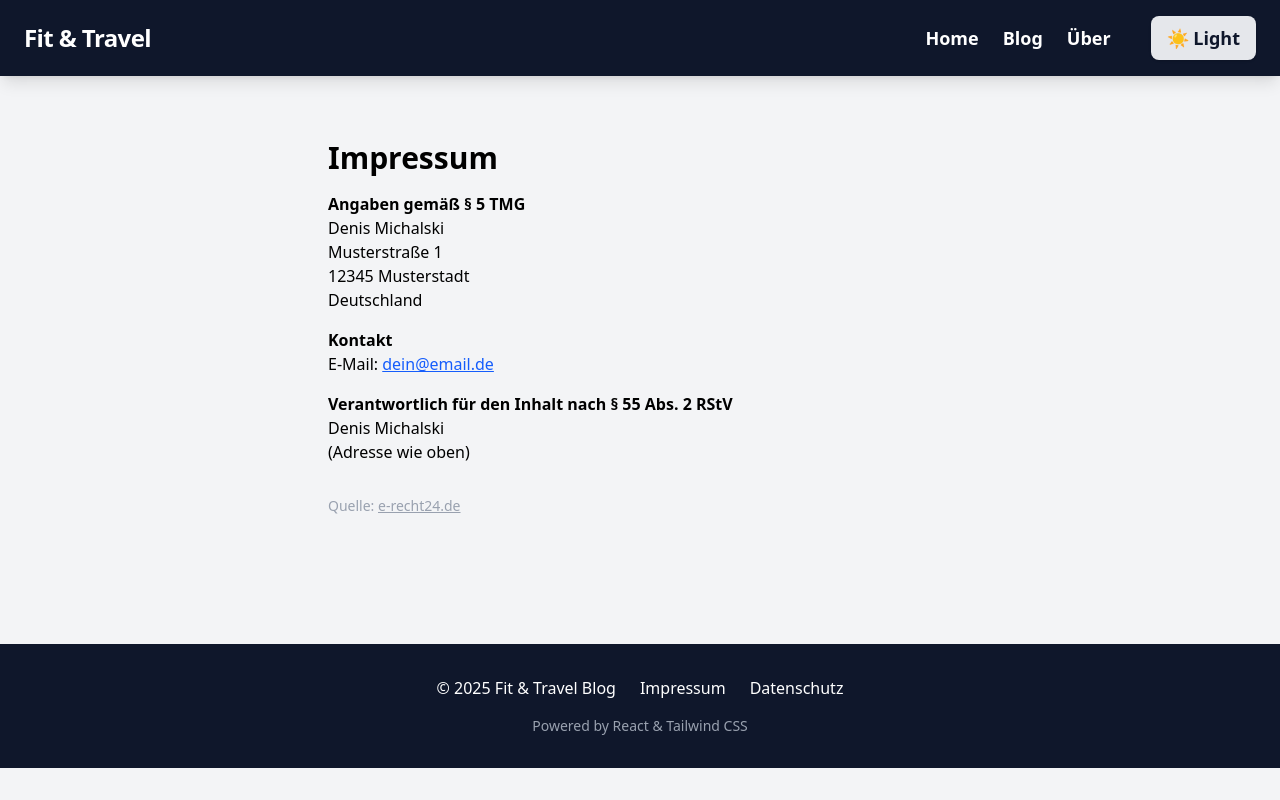
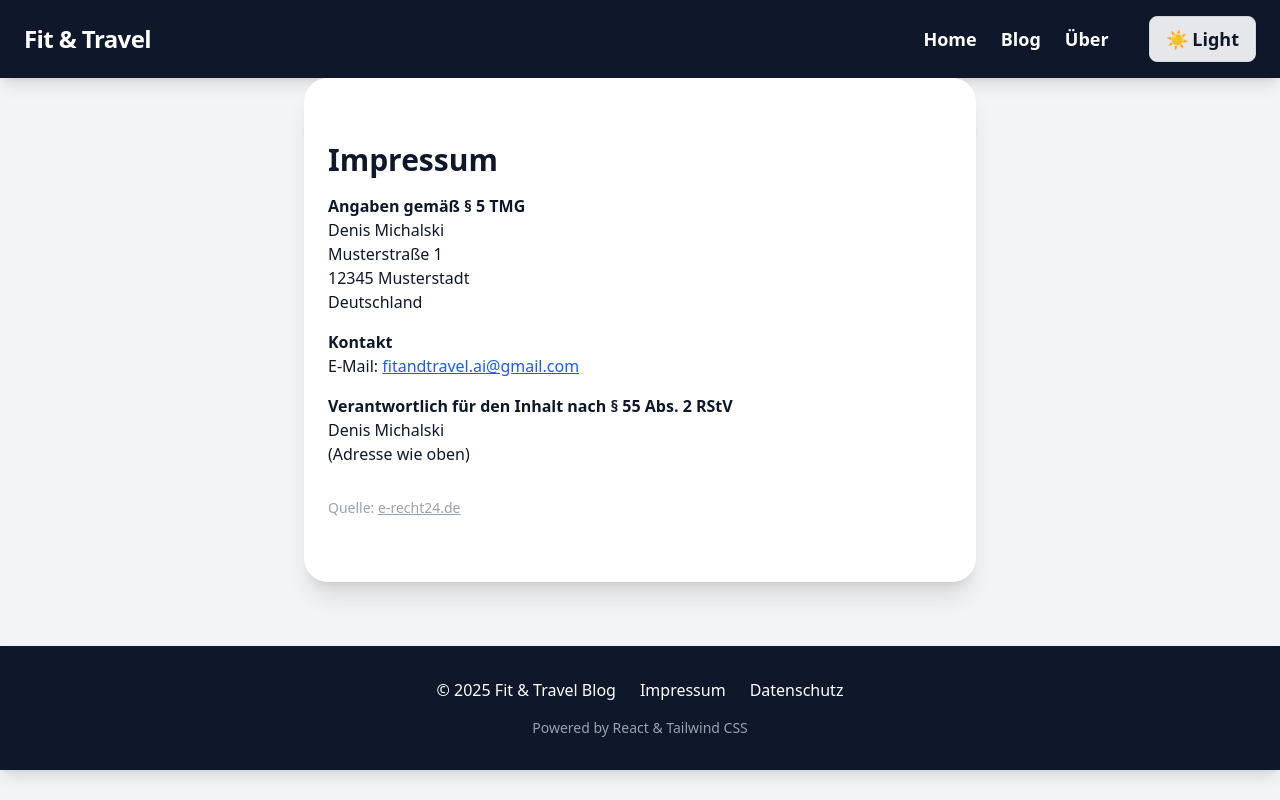
Before and after one commit to DenisMichalski/fitandtravel-blog, a React (Vite) app: page /fitandtravel-blog/impressum in a window 1280 px wide. Built offline with nearby package versions, Linux system fonts and the light colour scheme.

Commit message:
Ergänze die restlichen Klassen für den Darkmode

```diff
--- a/package.json
+++ b/package.json
@@ -13,6 +13,7 @@
     "deploy": "gh-pages -d dist"
   },
   "dependencies": {
+    "@tailwindcss/typography": "^0.5.16",
     "@tailwindcss/vite": "^4.1.8",
     "react": "^19.1.0",
     "react-dom": "^19.1.0",
--- a/src/components/BlogPost.jsx
+++ b/src/components/BlogPost.jsx
@@ -55,7 +55,7 @@ function BlogPost() {
   if (!content) return <div className='text-center py-16'>Lade ...</div>;
 
   return (
-    <article className='max-w-2xl mx-auto p-8 bg-white rounded-2xl shadow-xl mt-12'>
+    <article className='max-w-2xl mx-auto p-8 bg-white dark:bg-slate-900 rounded-2xl shadow-xl mt-12'>
       {meta.image && (
         <img
           src={meta.image}
@@ -66,7 +66,7 @@ function BlogPost() {
       <h1 className='text-3xl font-bold mb-4'>{meta.title || 'Blogpost'}</h1>
       <p className='mb-4 text-gray-500'>{meta.date}</p>
       <div className='prose prose-slate dark:prose-invert max-w-none'>
-        <ReactMarkdown rehypePlugins={rehypeRaw}>{content}</ReactMarkdown>
+        <ReactMarkdown rehypePlugins={[rehypeRaw]}>{content}</ReactMarkdown>
       </div>
 
       <Link
--- a/src/components/DarkModeToggle.jsx
+++ b/src/components/DarkModeToggle.jsx
@@ -21,7 +21,9 @@ function DarkModeToggle() {
   return (
     <button
       onClick={() => setDark((v) => !v)}
-      className="ml-4 px-4 py-2 rounded-lg font-semibold bg-gray-200 dark:bg-slate-800 text-slate-900 dark:text-white shadow transition"
+      className="ml-4 px-4 py-2 rounded-lg font-semibold
+  bg-gray-200 dark:bg-slate-800 text-slate-900 dark:text-white
+  shadow transition border border-gray-300 dark:border-slate-700"
       aria-label="Dark Mode umschalten"
       title="Dark Mode umschalten"
     >
--- a/src/components/Datenschutz.jsx
+++ b/src/components/Datenschutz.jsx
@@ -2,7 +2,7 @@
 
 function Datenschutz() {
   return (
-    <section className="max-w-2xl mx-auto py-16 px-6">
+    <section className=" text-slate-900 dark:text-white max-w-2xl mx-auto py-16 px-6">
       <h2 className="text-3xl font-bold mb-4">Datenschutzerklärung</h2>
       <p className="mb-4">
         <strong>Datenschutz</strong><br />
--- a/src/components/Footer.jsx
+++ b/src/components/Footer.jsx
@@ -2,7 +2,7 @@ import { Link } from 'react-router-dom';
 
 function Footer() {
   return (
-    <footer className="bg-slate-900 text-white text-center py-8 mt-16">
+    <footer className="bg-slate-900 text-white text-center py-8 mt-16 shadow-lg">
       <div className="flex flex-col md:flex-row justify-center items-center gap-6">
         <span>&copy; {new Date().getFullYear()} Fit &amp; Travel Blog</span>
         <Link to="/impressum" className="hover:underline hover:text-blue-300 transition">
--- a/src/components/Hero.jsx
+++ b/src/components/Hero.jsx
@@ -1,15 +1,16 @@
 function Hero() {
   return (
-    <section className='flex flex-col items-center justify-center py-16 px-4 text-center bg-gradient-to-br from-blue-100 to-pink-100 min-h-[60vh]'>
+    <section className='flex flex-col items-center justify-center py-16 px-4 text-center
+  bg-gradient-to-br from-blue-100 to-pink-100 dark:from-slate-800 dark:to-slate-900 min-h-[60vh]'>
       <img
         src='https://images.pexels.com/photos/2780762/pexels-photo-2780762.jpeg?auto=compress&cs=tinysrgb&h=600'
         alt='Aktiv auf Reisen'
         className='w-full max-w-2xl rounded-3xl shadow-xl mb-8 object-cover'
       />
-      <h2 className='text-3xl md:text-5xl font-extrabold mb-4'>
+      <h2 className='text-slate-900 dark:text-white text-3xl md:text-5xl font-extrabold mb-4'>
         Entdecke Fitness & Abenteuer auf Reisen!
       </h2>
-      <p className='max-w-xl mb-6 text-grey-700 text-lg'>
+      <p className=' text-slate-900 dark:text-white max-w-xl mb-6 text-grey-700 text-lg'>
         Tipps, Motivation und praktische Gadgets für alle, die unterwegs aktiv bleiben wollen.
       </p>
       <a
--- a/src/components/Impressum.jsx
+++ b/src/components/Impressum.jsx
@@ -1,30 +1,29 @@
-// src/components/Impressum.jsx
-
 function Impressum() {
   return (
-    <section className="max-w-2xl mx-auto py-16 px-6">
-      <h2 className="text-3xl font-bold mb-4">Impressum</h2>
-      <p className="mb-4">
+    <section className="max-w-2xl mx-auto py-16 px-6 bg-white dark:bg-slate-900 rounded-3xl shadow-xl">
+      <h2 className="text-3xl font-bold mb-4 text-slate-900 dark:text-white">Impressum</h2>
+      <p className="mb-4 text-slate-900 dark:text-gray-300">
         <strong>Angaben gemäß § 5 TMG</strong><br />
         Denis Michalski<br />
         Musterstraße 1<br />
         12345 Musterstadt<br />
         Deutschland
       </p>
-      <p className="mb-4">
+      <p className="mb-4 text-slate-900 dark:text-gray-300">
         <strong>Kontakt</strong><br />
-        E-Mail: <a href="mailto:fitandtravel.ai@gmail.com" className="underline text-blue-600 hover:text-pink-500">dein@email.de</a>
+        E-Mail: <a href="mailto:fitandtravel.ai@gmail.com" className="underline text-blue-600 dark:text-pink-400 hover:text-pink-500">fitandtravel.ai@gmail.com</a>
       </p>
-      <p className="mb-4">
+      <p className="mb-4 text-slate-900 dark:text-gray-300">
         <strong>Verantwortlich für den Inhalt nach § 55 Abs. 2 RStV</strong><br />
         Denis Michalski<br />
         (Adresse wie oben)
       </p>
-      <p className="text-sm text-gray-400 mt-8">
+      <p className="text-sm text-gray-400 dark:text-gray-500 mt-8">
         Quelle: <a href="https://www.e-recht24.de" className="underline">e-recht24.de</a>
       </p>
     </section>
   );
 }
 
+
 export default Impressum;
--- a/tailwind.config.js
+++ b/tailwind.config.js
@@ -1,9 +1,14 @@
 // tailwind.config.js
+import typography from '@tailwindcss/typography';
+
+
 export default {
   darkMode: 'class',
   content: ['./index.html', './src/**/*.{js,jsx}'],
   theme: {
     extend: {},
   },
-  plugins: [],
+  plugins: [
+    typography,
+  ],
 };
```
Also changed, not shown: 1 other file (tests, documents, lock files or other folders).
